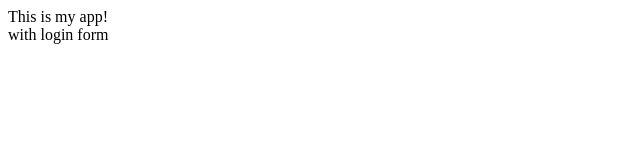
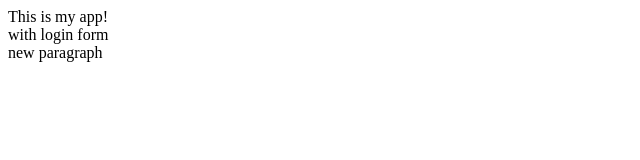
Before and after one commit to craigreider/myApp, a plain HTML site: page index.html in a window 1280 px wide. Shown: the whole page, without its empty margins (0-640 px from the left). Drawn offline with Linux system fonts and the light colour scheme.

Commit message:
new paragraph

```diff
--- a/index.html
+++ b/index.html
@@ -6,5 +6,7 @@
 This is my app!
 <br>
 with login form
+<br>
+new paragraph
 </body>
 </html>
```
